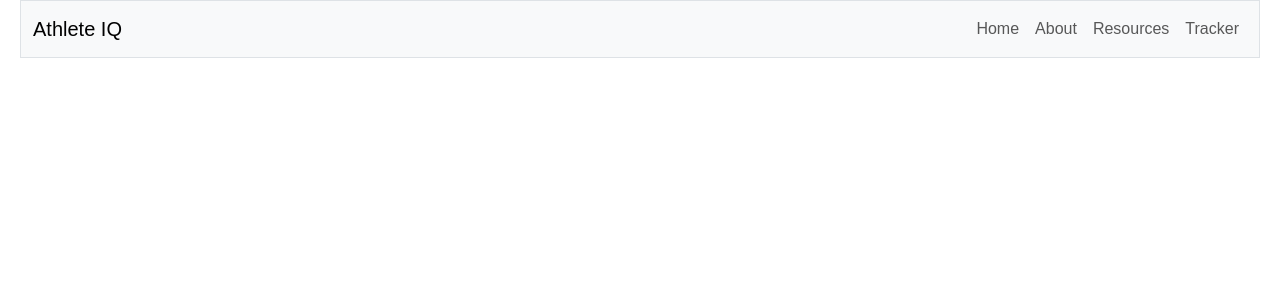
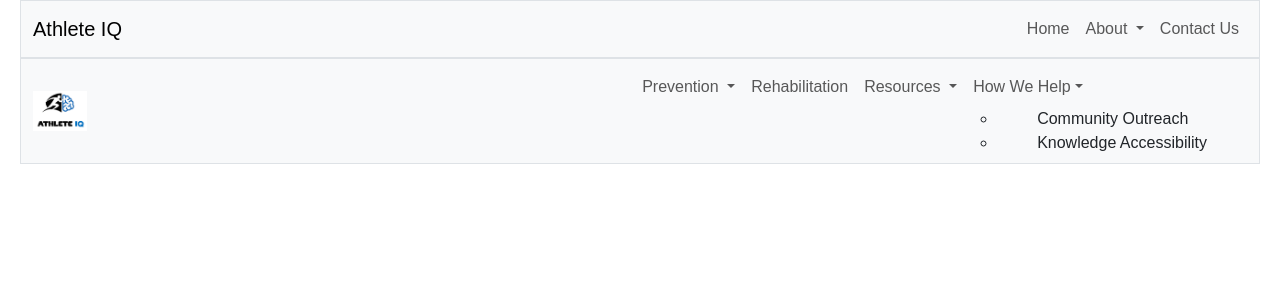
Before and after one commit to tiffneyjo/athleteIQ, a Python web app: template templates/layout.html in a window 1280 px wide. Shown: the top 300 px of the page. Run offline with Jinja, Linux system fonts and the light colour scheme; the template is opened without the code that fills it, so the values that code supplies are empty.

Commit message:
Added both navigation bars and logo

```diff
--- /dev/null
+++ b/requirements.txt
@@ -0,0 +1,2 @@
+Flask
+Gunicorn
--- a/static/styles.css
+++ b/static/styles.css
@@ -36,19 +36,18 @@ ol li {
 }
 
 .homepage-logo {
-    display: flex;
-    align-items: center;
-    gap: 10px;
-    font-weight: bold;
-    font-size: 1.2rem;
+
+    height: 40px;
+    width: auto;
+
 }
 
-.homepage-logo img {
+.homepage-logo img{
     height: 40px;
     width: auto;
 }
 
-.homepage-links a {
+.homepage-links a{
     margin-left: 20px;
     text-decoration: none;
     color: black;
--- a/templates/layout.html
+++ b/templates/layout.html
@@ -9,28 +9,88 @@
 
     <link href="/static/styles.css" rel="stylesheet">
 
-    <title>Athlete IQ</title>
+    <title>Athlete IQ {% block title %}{% endblock %}</title>
 </head>
 <body>
 
-    <nav class="navbar navbar-expand-md navbar-light bg-light border">
+
+        <nav class="navbar navbar-expand-md navbar-light bg-light border">
         <div class="container-fluid">
             <a class="navbar-brand" href="/">Athlete IQ</a>
-            <button class="navbar-toggler" type="button" data-bs-toggle="collapse" data-bs-target="#navbar">
+            <button class="navbar-toggler" type="button" data-bs-toggle="collapse" data-bs-target="#navbar-main">
                 <span class="navbar-toggler-icon"></span>
             </button>
 
-            <div class="collapse navbar-collapse" id="navbar">
+            <div class="collapse navbar-collapse" id="navbar-main">
                 <ul class="navbar-nav ms-auto">
                     <li class="nav-item"><a class="nav-link" href="/">Home</a></li>
-                    <li class="nav-item"><a class="nav-link" href="/about">About</a></li>
-                    <li class="nav-item"><a class="nav-link" href="/resources">Resources</a></li>
-                    <li class="nav-item"><a class="nav-link" href="/tracker">Tracker</a></li>
+                    <li class="nav-item dropdown">
+                        <a class="nav-link dropdown-toggle" href="#" id="aboutDropdown" role="button" data-bs-toggle="dropdown" aria-expanded="false">
+                            About
+                        </a>
+                        <ul class="dropdown-menu" aria-labelledby="aboutDropdown">
+                            <li><a class="dropdown-item" href="/about">Our Story</a></li>
+                            <li><a class="dropdown-item" href="/mission">Mission</a></li>
+                            <li><a class="dropdown-item" href="/team">Team</a></li>
+                        </ul>
+                    </li>
+                    <li class="nav-item"><a class="nav-link" href="/contact">Contact Us</a></li>
                 </ul>
             </div>
         </div>
     </nav>
 
 
+
+<nav class="navbar navbar-expand-md navbar-light bg-light border">
+<div class="container-fluid">
+<a class="navbar-brand" href="/">
+    <img src="{{ url_for('static', filename='athlete-iq-logo.png') }}" alt="Athlete IQ logo" class="homepage-logo">
+</a>
+        <button class="navbar-toggler" type="button" data-bs-toggle="collapse" data-bs-target="#navbar-sub">
+            <span class="navbar-toggler-icon"></span>
+        </button>
+        <div class="collapse navbar-collapse" id="navbar-sub">
+            <ul class="navbar-nav ms-auto">
+                <li class="nav-item dropdown">
+                    <a class="nav-link dropdown-toggle" href="#" id="preventionDropdown" role="button" data-bs-toggle="dropdown" aria-expanded="false">
+                            Prevention
+                    </a>
+                    <ul class="dropdown-menu" aria-labelledby="preventionDropdown">
+                        <li><a class="dropdown-item" href="/tracker">Tracker</a></li>
+                    </ul>
+                </li>
+                <li class="nav-item"><a class="nav-link" href="/rehab">Rehabilitation</a></li>
+                <li class="nav-item dropdown">
+                    <a class="nav-link dropdown-toggle" href="#" id="resourcesDropdown" role="button" data-bs-toggle="dropdown" aria-expanded="false">
+                            Resources
+                    </a>
+                    <ul class="dropdown-menu" aria-labelledby="resourcesDropdown">
+                    <li><a class="dropdown-item" href="/blogs">Blogs</a></li>
+                    </ul>
+                </li>
+
+                <li class="nav-item dropdown">
+                    <a class="nav-link dropdown-toggle" href="#" id="helpDropdown" role="button" data-bs-toggle="dropdown" aria-expanded="false"> How We Help</a>
+                    <ul>
+                        <li><a class="dropdown-item" href="/community"> Community Outreach</a></li>
+                        <li><a class="dropdown-item" href="/research">Knowledge Accessibility</a></li>
+                    </ul>
+                </li>
+
+
+            </ul>
+
+    </div>
+    </div>
+
+
+</nav>
+
+        <main class="container py-5">
+            {% block main %}{% endblock %}
+        </main>
+
+
 </body>
 </html>
```
Also changed, not shown: index.html (deleted, +0 -116 lines), templates/index.html (+116 -0 lines), static/athlete-iq-logo.png (added).
